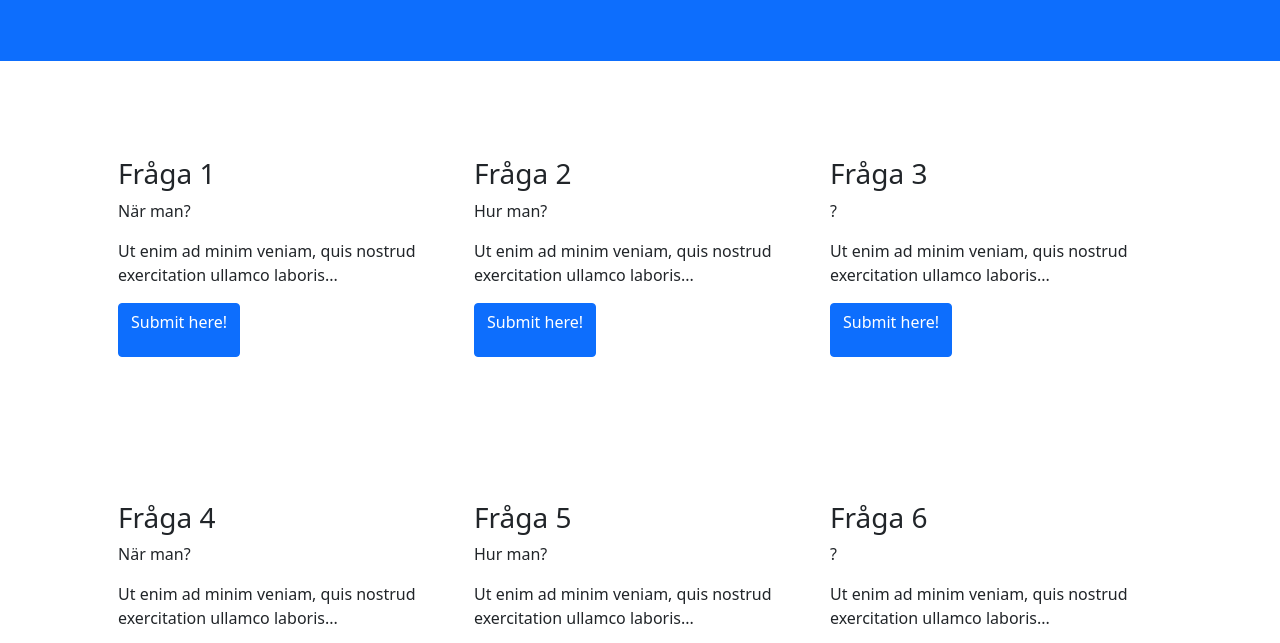
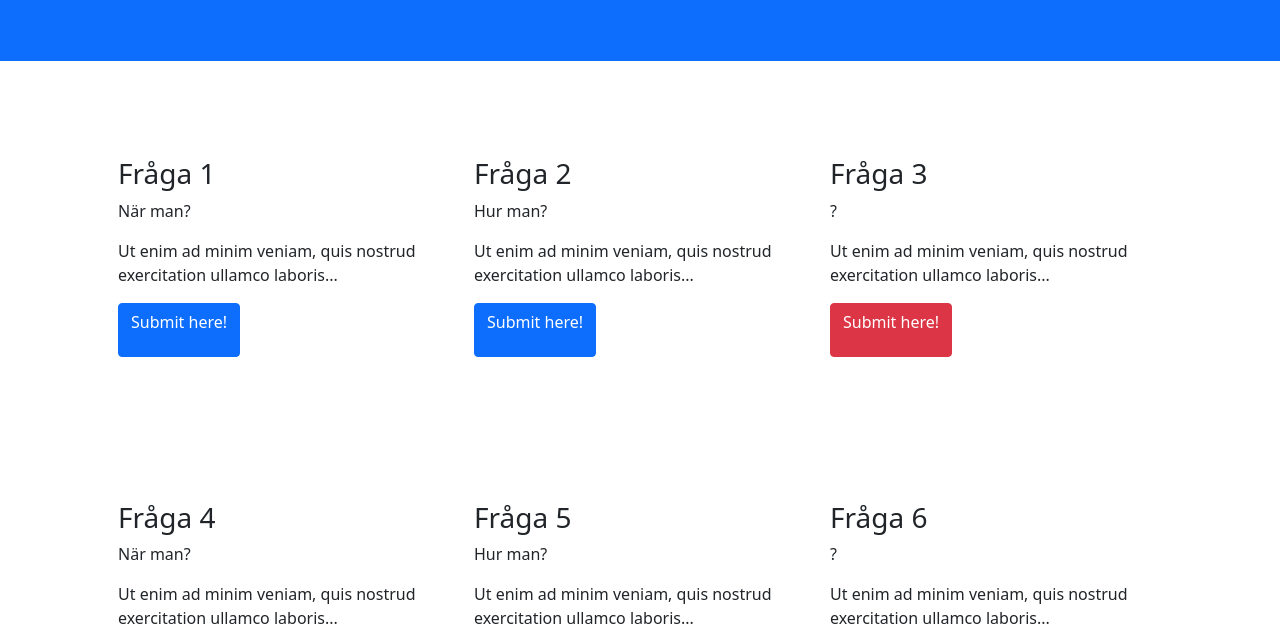
Before and after one commit to QuackBlast/Uppgift05, a plain HTML site: page index.html in a window 1280 px wide. Shown: the part 131-774 px from the top of the page. Drawn offline with nearby package versions, Linux system fonts and the light colour scheme.

Commit message:
Update index.html

```diff
--- a/index.html
+++ b/index.html
@@ -47,7 +47,7 @@
             <h3>Fråga 3</h3>
             <p>?</p>
             <p>Ut enim ad minim veniam, quis nostrud exercitation ullamco laboris...</p>
-            <div button class="btn btn-primary">
+            <div button class="btn btn-danger">
               <p>
                 Submit here!
               </p>
```
